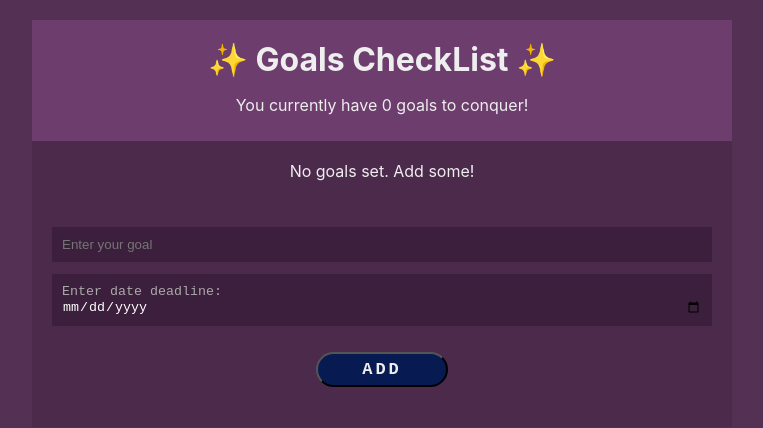
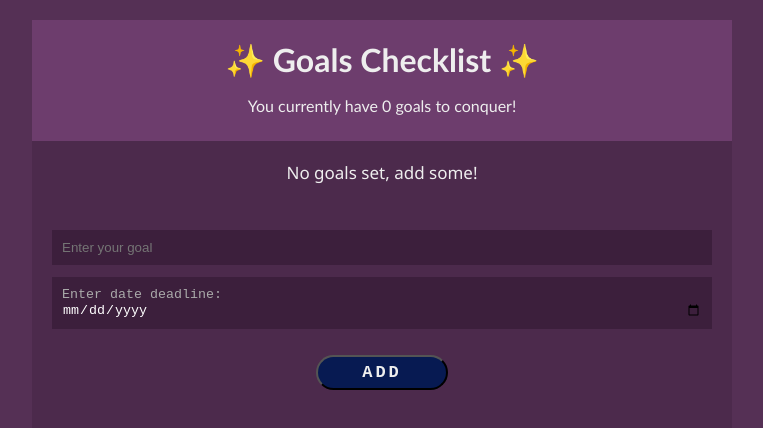
Before and after one commit to charangautam/Goals-Checklist-, a React (Create React App) app: page / in a window 1280 px wide. Shown: the top 428 px of the page, without its empty margins (258-1021 px from the left). Built offline with nearby package versions, Linux system fonts and the light colour scheme.

Commit message:
final css updates

```diff
--- a/src/components/GoalList.js
+++ b/src/components/GoalList.js
@@ -19,7 +19,7 @@ const GoalList = () => {
             </ul>
         </div>
     ) : (
-        <div className='empty'> No goals set. Add some! </div>
+        <div className='empty'> No goals set, add some! </div>
     )
 }
 
--- a/src/components/Navbar.js
+++ b/src/components/Navbar.js
@@ -6,7 +6,7 @@ const Navbar = () => {
 
     return(
         <div className='navbar'>
-            <h1>✨ Goals CheckList ✨</h1>
+            <h1>✨ Goals Checklist ✨</h1>
             <p>You currently have { goals.length } goals to conquer!</p>
 
         </div>
--- a/src/index.css
+++ b/src/index.css
@@ -1,8 +1,6 @@
 body {
   margin: 0;
-  font-family: -apple-system, BlinkMacSystemFont, 'Segoe UI', 'Roboto', 'Oxygen',
-    'Ubuntu', 'Cantarell', 'Fira Sans', 'Droid Sans', 'Helvetica Neue',
-    sans-serif;
+  font-family: 'Gill Sans', 'Gill Sans MT', Calibri, 'Trebuchet MS', sans-serif;
   -webkit-font-smoothing: antialiased;
   -moz-osx-font-smoothing: grayscale;
   background: #553055;
@@ -67,6 +65,8 @@ code {
 .empty{
   margin: 20px;
   text-align: center;
+  font-size: 17px;
+  font-family: 'Segoe UI', Tahoma, Geneva, Verdana, sans-serif;
 }
 
 form{
```
Also changed, not shown: 1 other file (tests, documents, lock files or other folders).
